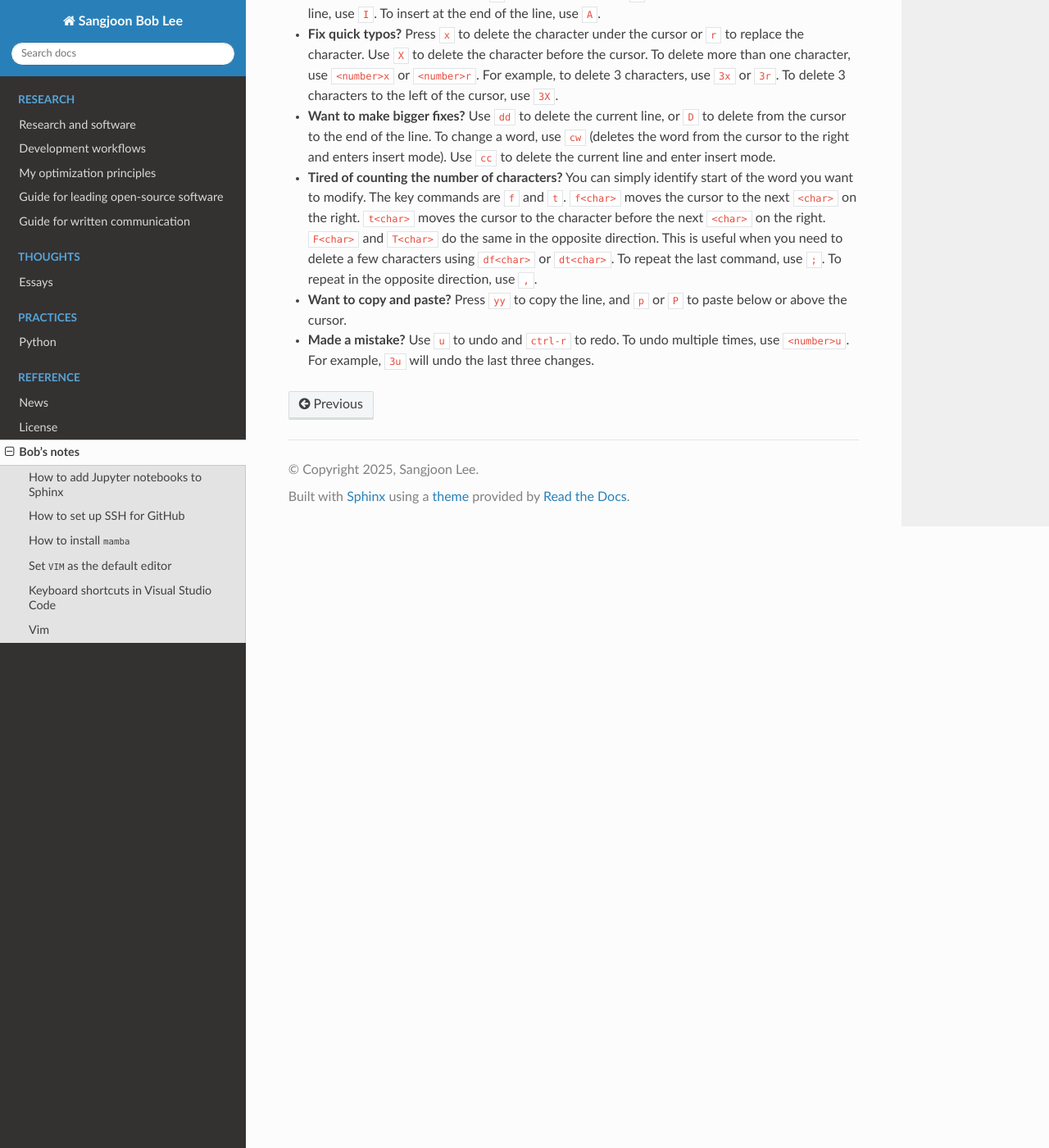
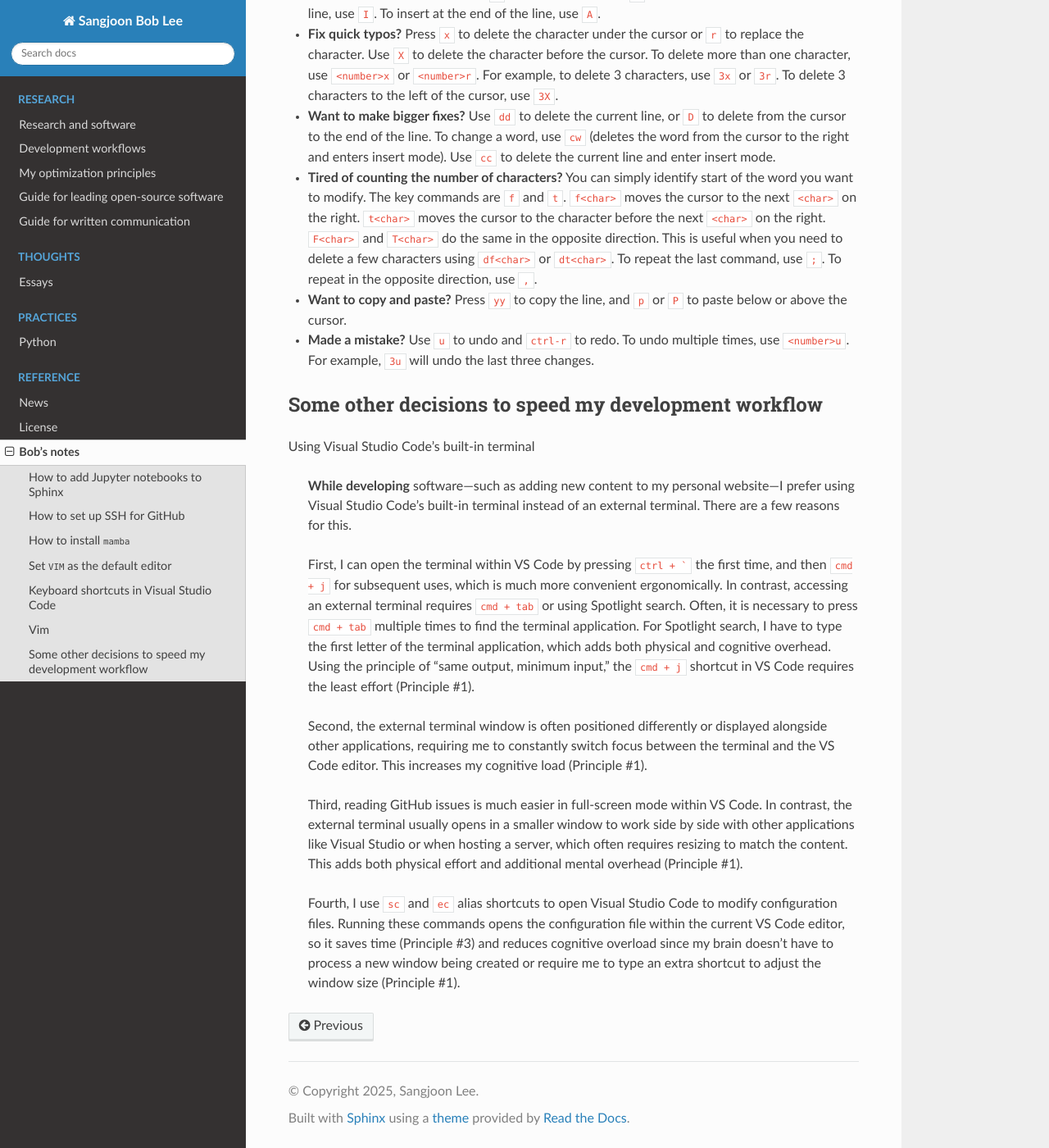
Before and after one commit to bobleesj/bobleesj.github.io, a Sphinx documentation site: the page built from docs/source/notes.rst, in a window 1280 px wide and 1400 px high, scrolled down 2310 px. Shown: the whole window at 82% size. Built offline with Sphinx 7.4.7 and the Read the Docs theme 3.1.0, drawn with Linux system fonts in a browser that asks for light colours; pages that are not in the unit, such as notebooks, are missing from menus; some of the changed text lies outside the part shown.

Commit message:
add design decision using VS terminal

````diff
--- a/docs/source/notes.rst
+++ b/docs/source/notes.rst
@@ -86,12 +86,12 @@ If above does not work, set it globally by running the following command in your
 Keyboard shortcuts in Visual Studio Code
 ----------------------------------------
 
-- Fix multiple lines at once? Press ``opt-cmd-up/down``.
-- View other parts of the file? Press ``cmd-PageUp/PageDown``. Press ``ctrl-g`` to move the cursor.
-- View recently closed file? Use ``ctrl-tab``. This mimics the way you switch recent applications using ``cmd-tab``.
-- Switch between tabs in the current window? Press ``opt-cmd-left/right``.
-- Go to the file after ``cmd-shift-F``? Press ``F4`` and ``shift-F4``. This allows you to quickly jump to the next or previous search result.
-- Globally replace a text? Press ``cmd-shift-H``.
+- Fix multiple lines at once? Press ``opt + cmd + up/down``.
+- View other parts of the file? Press ``cmd + PageUp/PageDown``. Press ``ctrl + g`` to move the cursor.
+- View recently closed file? Use ``ctrl + tab``. This mimics the way you switch recent applications using ``cmd + tab``.
+- Switch between tabs in the current window? Press ``opt + cmd + left/right``.
+- Go to the file after ``cmd + shift + F``? Press ``F4`` and ``shift + F4``. This allows you to quickly jump to the next or previous search result.
+- Globally replace a text? Press ``cmd + shift + H``.
 
 Vim
 ---
@@ -104,3 +104,18 @@ Vim
 - **Tired of counting the number of characters?** You can simply identify start of the word you want to modify. The key commands are ``f`` and ``t``. ``f<char>`` moves the cursor to the next ``<char>`` on the right. ``t<char>`` moves the cursor to the character before the next ``<char>`` on the right. ``F<char>`` and ``T<char>`` do the same in the opposite direction. This is useful when you need to delete a few characters using ``df<char>`` or ``dt<char>``. To repeat the last command, use ``;``. To repeat in the opposite direction, use ``,``.
 - **Want to copy and paste?** Press ``yy`` to copy the line, and ``p`` or ``P`` to paste below or above the cursor.
 - **Made a mistake?** Use ``u`` to undo and ``ctrl-r`` to redo. To undo multiple times, use ``<number>u``. For example, ``3u`` will undo the last three changes.
+
+Some other decisions to speed my development workflow
+-----------------------------------------------------
+
+Using Visual Studio Code's built-in terminal
+
+    **While developing** software—such as adding new content to my personal website—I prefer using Visual Studio Code's built-in terminal instead of an external terminal. There are a few reasons for this.
+
+    First, I can open the terminal within VS Code by pressing ``ctrl + ``` the first time, and then ``cmd + j`` for subsequent uses, which is much more convenient ergonomically. In contrast, accessing an external terminal requires ``cmd + tab`` or using Spotlight search. Often, it is necessary to press ``cmd + tab`` multiple times to find the terminal application. For Spotlight search, I have to type the first letter of the terminal application, which adds both physical and cognitive overhead. Using the principle of "same output, minimum input," the ``cmd + j`` shortcut in VS Code requires the least effort (Principle #1).
+
+    Second, the external terminal window is often positioned differently or displayed alongside other applications, requiring me to constantly switch focus between the terminal and the VS Code editor. This increases my cognitive load (Principle #1).
+
+    Third, reading GitHub issues is much easier in full-screen mode within VS Code. In contrast, the external terminal usually opens in a smaller window to work side by side with other applications like Visual Studio or when hosting a server, which often requires resizing to match the content. This adds both physical effort and additional mental overhead (Principle #1).
+
+    Fourth, I use ``sc`` and ``ec`` alias shortcuts to open Visual Studio Code to modify configuration files. Running these commands opens the configuration file within the current VS Code editor, so it saves time (Principle #3) and reduces cognitive overload since my brain doesn't have to process a new window being created or require me to type an extra shortcut to adjust the window size (Principle #1).
````
